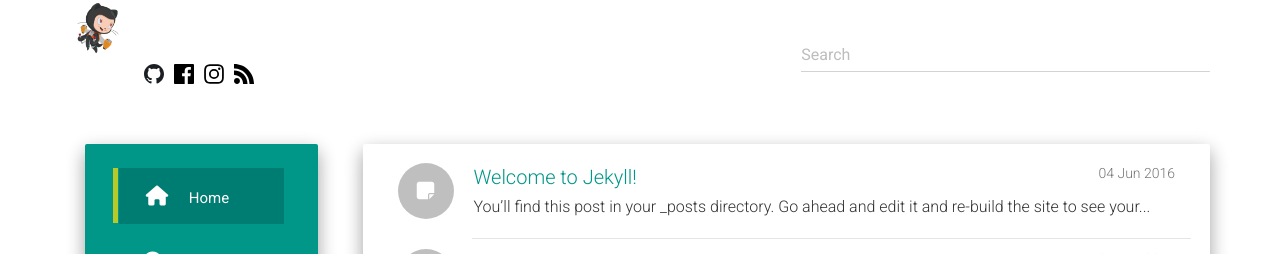
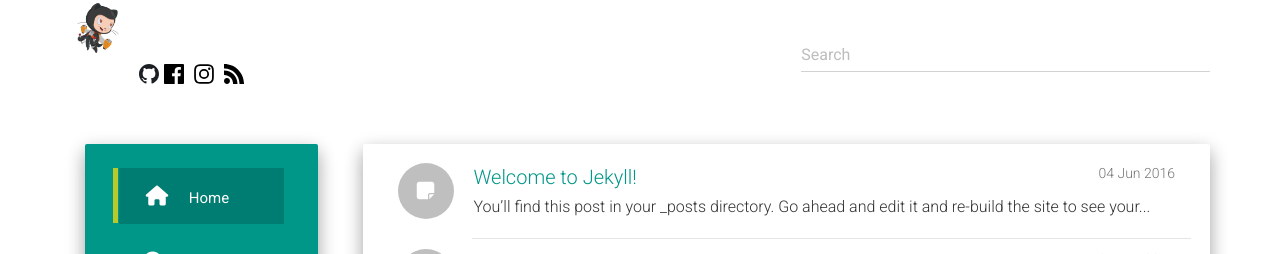
Before and after one commit to alalstjr/promote.github.io, a Jekyll site: the page built from index.html, in a window 1280 px wide. Shown: the top 254 px of the page. Built offline with Jekyll 4.4.1, drawn with Linux system fonts in a browser that asks for light colours; nearby versions of some CDN libraries; the list of posts is cut into pages by our own code.

Commit message:
Update header.css

```diff
--- a/static/css/header.css
+++ b/static/css/header.css
@@ -1,4 +1,5 @@
 .social-icons .header-links {display: table;}
 .social-icons .header-links li {list-style:none;display: table-cell;padding: 0 5px;}
+.social-icons .header-links li:first-child {padding:0;}
 .social-icons .header-links li a {width: 20px;display: block;}
 .social-icons .header-links li a img {width:100%;}
```
